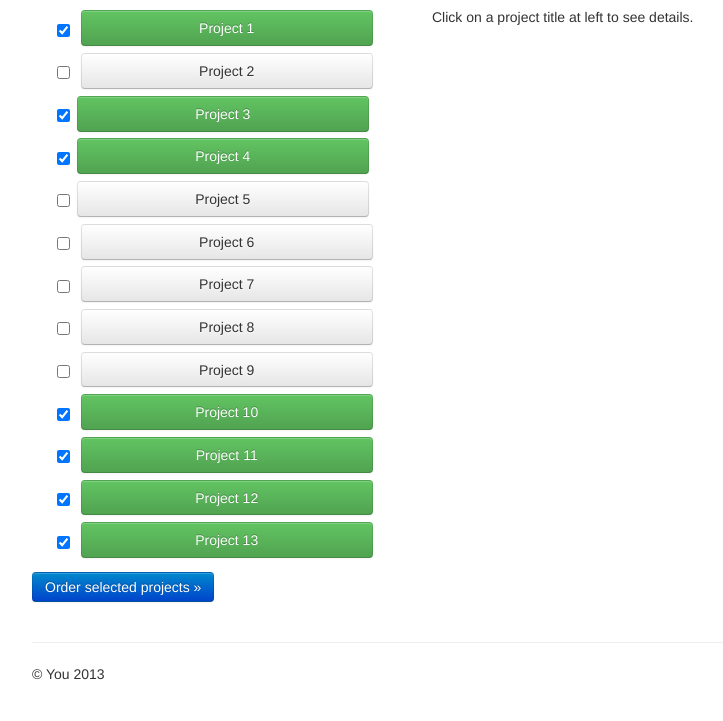
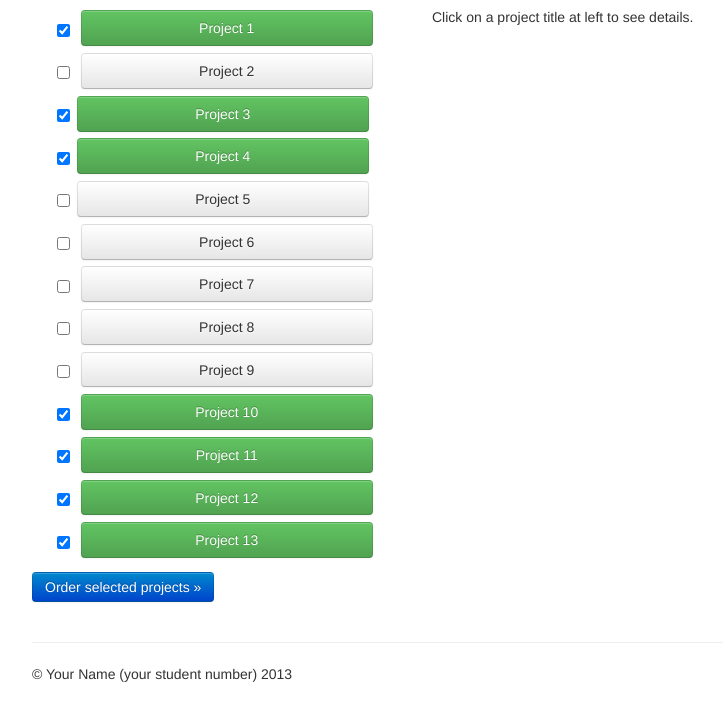
Before and after one commit to cpjobling/eg-259-cw-2013, a plain HTML site: page index.html in a window 1280 px wide. Shown: the part 457-1178 px from the top of the page, without its empty margins (23-746 px from the left). Drawn offline with nearby package versions, Linux system fonts and the light colour scheme.

Commit message:
Add copright notice and title to all HTML files

```diff
--- a/index.html
+++ b/index.html
@@ -3,7 +3,7 @@
     <head>
         <meta charset="utf-8">
         <meta http-equiv="X-UA-Compatible" content="IE=edge,chrome=1">
-        <title></title>
+        <title>Project Selctr - EG-259 Web Applictions Technology (2012-2013)</title>
         <meta name="description" content="">
         <meta name="viewport" content="width=device-width">
 
@@ -104,7 +104,7 @@
             <hr>
 
             <footer>
-                <p>&copy; You 2013</p>
+                <p>&copy; Your Name (your student number) 2013</p>
             </footer>
 
         </div> <!-- /container -->
```
Also changed, not shown: new-selection.html (+2 -2 lines), order.html (+2 -2 lines), projects/5.html (+2 -2 lines), projects/5s.html (+2 -2 lines), projects/5s2.html (+2 -2 lines), receipt.html (+2 -2 lines).
